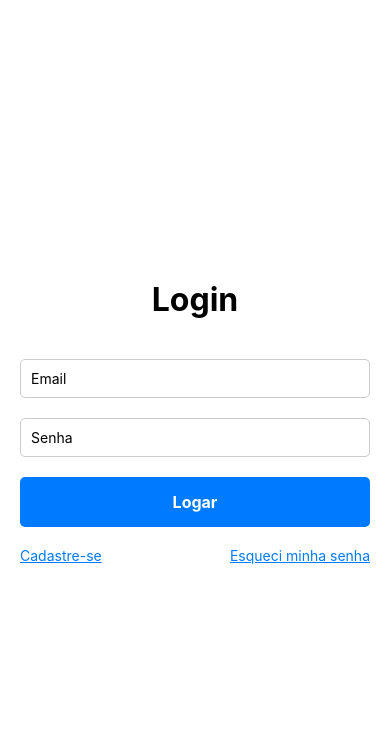
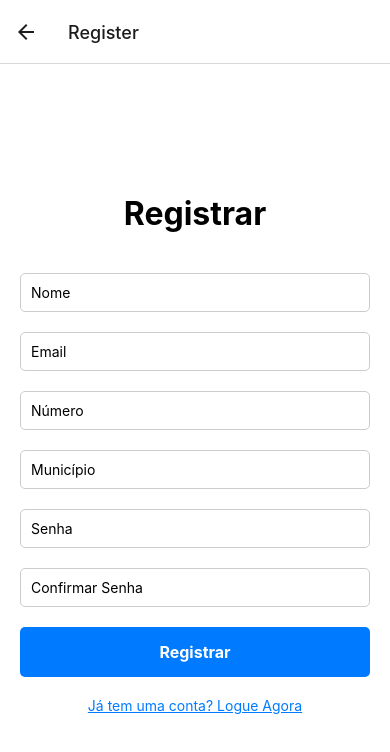
Before and after one commit to andregustavoxs/fjdmApp, a React Native app: screen /Register in a window 390 px wide. Shown: the top 752 px of the page. Built offline with nearby package versions, Linux system fonts and the light colour scheme; no server answers.

Commit message:
feat(register): Created Register Screen

```diff
--- a/App.js
+++ b/App.js
@@ -3,8 +3,14 @@ import { StyleSheet, Text, View } from 'react-native';
 import React, { useEffect, useState } from 'react';
 import { signInWithEmailAndPassword } from 'firebase/auth';
 import { auth } from './firebaseConfig';
-import Login from './login';
+import { NavigationContainer } from '@react-navigation/native';
+import { createStackNavigator } from '@react-navigation/stack';
+import RegisterScreen from "./RegisterScreen";
+import Login from './LoginScreen';
 import ErrorScreen from './ErrorScreen';
+import LoginScreen from "./LoginScreen";
+
+const Stack = createStackNavigator();
 
 export default function App() {
     const [error, setError] = useState(false);
@@ -28,9 +34,12 @@ export default function App() {
     }
 
     return (
-        <View style={styles.container}>
-            <Login />
-        </View>
+        <NavigationContainer>
+            <Stack.Navigator initialRouteName="Login">
+                <Stack.Screen name="Login" component={LoginScreen} />
+                <Stack.Screen name="Register" component={RegisterScreen} />
+            </Stack.Navigator>
+        </NavigationContainer>
     );
 }
 
--- a/login.js
+++ b/LoginScreen.js
@@ -2,33 +2,18 @@ import React, { useState } from 'react';
 import { Text, TextInput, TouchableOpacity, View, StyleSheet } from 'react-native';
 import { getFirestore, collection, query, where, getDocs } from 'firebase/firestore';
 import { db } from './firebaseConfig';
+import {verificarSeOEmailESenhaEstaoVazios, verificarLogin} from './funcoes';
 
 const LoginScreen = ({ navigation }) => {
     const [email, setEmail] = useState('');
     const [password, setPassword] = useState('');
 
     const handleLogin = async () => {
-        if (!email || !password) {
-            alert('Por favor, insira um email e uma senha.');
+        if (!verificarSeOEmailESenhaEstaoVazios(email, password)) {
             return;
         }
 
-        const usersRef = collection(db, 'users');
-        const q = query(usersRef, where('email', '==', email));
-        const querySnapshot = await getDocs(q);
-
-        if (!querySnapshot.empty) {
-            const userDoc = querySnapshot.docs[0];
-            const userData = userDoc.data();
-
-            if (userData.password === password) {
-                alert('Login bem-sucedido');
-            } else {
-                alert('Senha incorreta');
-            }
-        } else {
-            alert('Email inexistente');
-        }
+        await verificarLogin(email, password);
     };
 
     return (
--- /dev/null
+++ b/RegisterScreen.js
@@ -0,0 +1,131 @@
+import React, { useState } from 'react';
+import { Text, TextInput, TouchableOpacity, View, StyleSheet } from 'react-native';
+import {
+    verificarSeOEmailEstaRegistrado,
+    registrarUsuario,
+    verificarSeAsSenhasSaoIguais,
+    verificarSeOsCamposEstaoVazios
+} from './funcoes';
+import {db} from "./firebaseConfig";
+
+const RegisterScreen = ({ navigation }) => {
+    const [name, setName] = useState('');
+    const [email, setEmail] = useState('');
+    const [number, setNumber] = useState('');
+    const [city, setCity] = useState('');
+    const [password, setPassword] = useState('');
+    const [confirmPassword, setConfirmPassword] = useState('');
+
+    const handleRegister = async () => {
+        if (!verificarSeOsCamposEstaoVazios(name, email, number, city, password, confirmPassword)) {
+            return;
+        }
+
+        if (!verificarSeAsSenhasSaoIguais(password, confirmPassword)) {
+            return;
+        }
+
+        if (await verificarSeOEmailEstaRegistrado(email)) {
+            alert('E-mail já cadastrado.');
+            return;
+        }
+
+        const userData = { name, email, number, city, password };
+        await registrarUsuario(userData, navigation);
+    };
+
+    return (
+        <View style={styles.container}>
+            <Text style={styles.title}>Registrar</Text>
+            <TextInput
+                style={styles.input}
+                placeholder="Nome"
+                value={name}
+                onChangeText={setName}
+            />
+            <TextInput
+                style={styles.input}
+                placeholder="Email"
+                value={email}
+                onChangeText={setEmail}
+                keyboardType="email-address"
+                autoCapitalize="none"
+            />
+            <TextInput
+                style={styles.input}
+                placeholder="Número"
+                value={number}
+                onChangeText={setNumber}
+                keyboardType="phone-pad"
+            />
+            <TextInput
+                style={styles.input}
+                placeholder="Município"
+                value={city}
+                onChangeText={setCity}
+            />
+            <TextInput
+                style={styles.input}
+                placeholder="Senha"
+                value={password}
+                onChangeText={setPassword}
+                secureTextEntry
+            />
+            <TextInput
+                style={styles.input}
+                placeholder="Confirmar Senha"
+                value={confirmPassword}
+                onChangeText={setConfirmPassword}
+                secureTextEntry
+            />
+            <TouchableOpacity onPress={handleRegister} style={styles.button}>
+                <Text style={styles.buttonText}>Registrar</Text>
+            </TouchableOpacity>
+            <TouchableOpacity onPress={() => navigation.navigate('Login')}>
+                <Text style={styles.loginText}>Já tem uma conta? Logue Agora</Text>
+            </TouchableOpacity>
+        </View>
+    );
+};
+
+const styles = StyleSheet.create({
+    container: {
+        flex: 1,
+        justifyContent: 'center',
+        alignItems: 'center',
+        backgroundColor: '#fff',
+        padding: 20,
+    },
+    title: {
+        fontSize: 32,
+        marginBottom: 40,
+        fontWeight: 'bold',
+    },
+    input: {
+        width: '100%',
+        padding: 10,
+        marginBottom: 20,
+        borderWidth: 1,
+        borderColor: '#ccc',
+        borderRadius: 5,
+    },
+    button: {
+        width: '100%',
+        padding: 15,
+        backgroundColor: '#007BFF',
+        borderRadius: 5,
+        alignItems: 'center',
+    },
+    buttonText: {
+        color: '#fff',
+        fontSize: 16,
+        fontWeight: 'bold',
+    },
+    loginText: {
+        color: '#007BFF',
+        textDecorationLine: 'underline',
+        marginTop: 20,
+    },
+});
+
+export default RegisterScreen;
--- /dev/null
+++ b/funcoes.js
@@ -0,0 +1,74 @@
+// utils.js
+import { collection, query, where, getDocs, addDoc } from 'firebase/firestore';
+import { db } from './firebaseConfig';
+
+export const verificarSeOEmailEstaRegistrado = async (email) => {
+    const usersRef = collection(db, 'users');
+    const q = query(usersRef, where('email', '==', email));
+    const querySnapshot = await getDocs(q);
+    return !querySnapshot.empty;
+};
+
+export const registrarUsuario = async (userData, navigation) => {
+    const usersRef = collection(db, 'users');
+    try {
+        await addDoc(usersRef, userData);
+        alert('Registro bem-sucedido');
+        await navigation.navigate('Login');
+    } catch (error) {
+        alert('Erro ao registrar: ' + error.message);
+    }
+};
+
+export const verificarSeOsCamposEstaoVazios = (name, email, number, city, password, confirmPassword) => {
+    if (!name || !email || !number || !city || !password || !confirmPassword) {
+        alert('Por favor, preencha todos os campos.');
+        return false;
+    }
+    return true;
+};
+
+export const verificarSeAsSenhasSaoIguais = (password, confirmPassword) => {
+    if (password !== confirmPassword) {
+        alert('As senhas não coincidem.');
+        return false;
+    }
+    return true;
+};
+
+export const verificarSeOEmailESenhaEstaoVazios = (email, password) => {
+    if (!email || !password) {
+        alert('Por favor, insira um email e uma senha.');
+        return false;
+    }
+    return true;
+};
+
+export const verificarLogin = async (email, password) => {
+    const userData = await obterDadosDoUsuarioPorEmail(email);
+    validarCredenciaisDoUsuario(userData, password);
+};
+
+const obterDadosDoUsuarioPorEmail = async (email) => {
+    const usersRef = collection(db, 'users');
+    const q = query(usersRef, where('email', '==', email));
+    const querySnapshot = await getDocs(q);
+
+    if (!querySnapshot.empty) {
+        const userDoc = querySnapshot.docs[0];
+        return userDoc.data();
+    }
+    return null;
+};
+
+const validarCredenciaisDoUsuario = (userData, password) => {
+    if (userData) {
+        if (userData.password === password) {
+            alert('Login bem-sucedido');
+        } else {
+            alert('Senha incorreta');
+        }
+    } else {
+        alert('Email inexistente');
+    }
+};
--- a/package.json
+++ b/package.json
@@ -9,6 +9,7 @@
     "web": "expo start --web"
   },
   "dependencies": {
+    "@react-navigation/stack": "^6.4.1",
     "expo": "~51.0.28",
     "expo-status-bar": "~1.12.1",
     "firebase": "^11.0.1",
```
Also changed, not shown: 1 other file (tests, documents, lock files or other folders).
